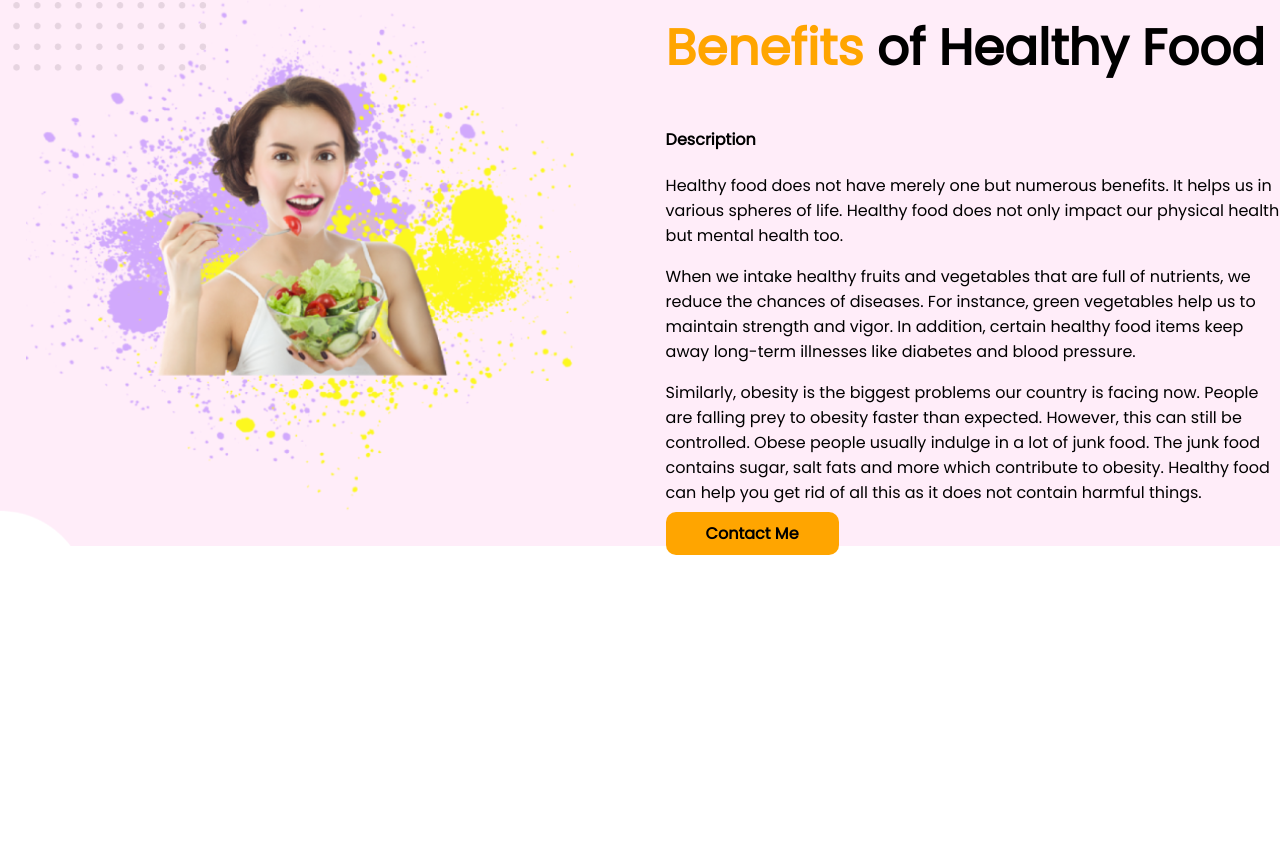
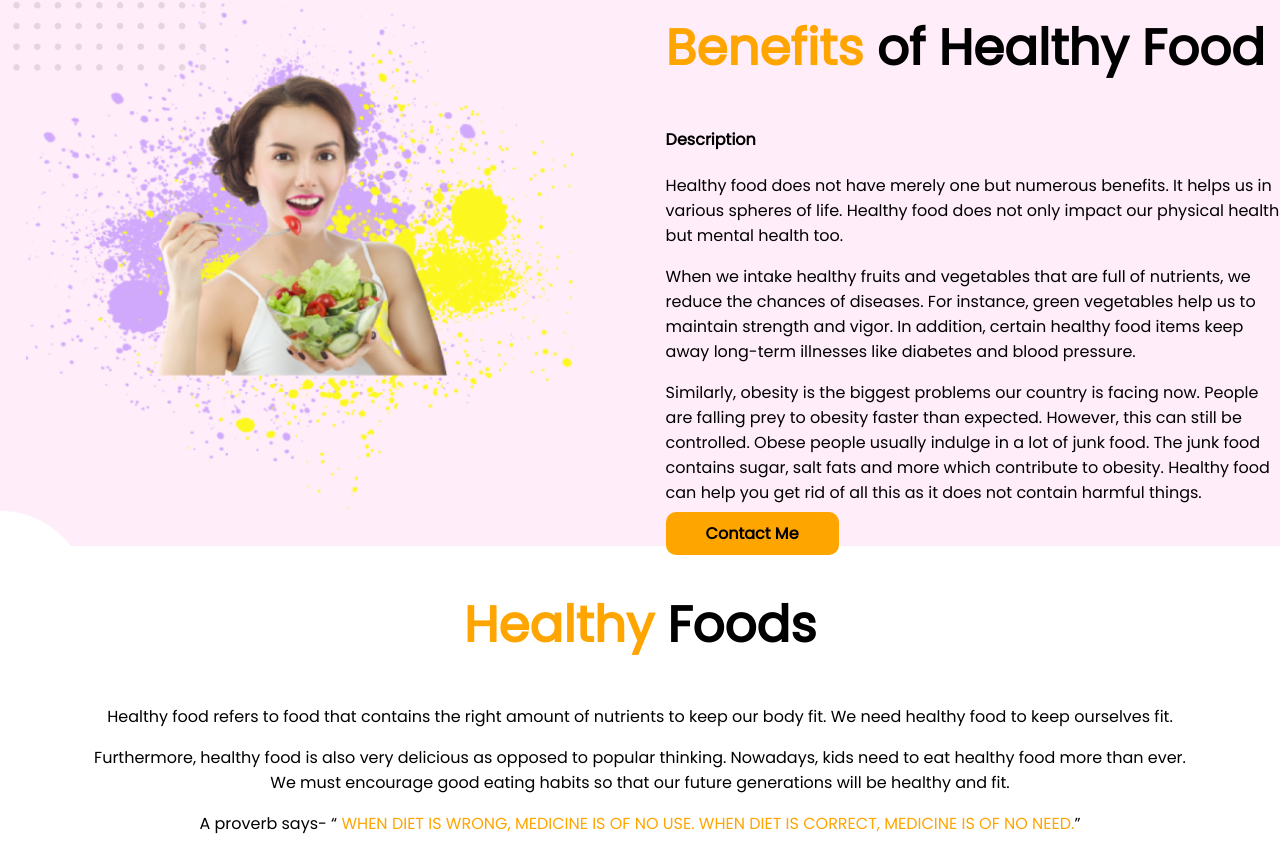
Before and after one commit to Jewel1923/food-network, a plain HTML site: page index.html in a window 1280 px wide. Shown: the part 786-1638 px from the top of the page. Before the commit the page ends 1341 px from the top, so only its background shows below. Drawn offline with Linux system fonts and the light colour scheme.

Commit message:
second commit

```diff
--- a/index.html
+++ b/index.html
@@ -50,6 +50,20 @@
                 Me</a>
         </div>
     </section>
+    <section>
+        <h1 class="center"><span class="orange">Healthy</span> Foods</h1>
+        <p class="center">Healthy food refers to food that contains the right amount of nutrients to keep our body fit.
+            We need healthy
+            food to keep ourselves fit.</p>
+        <p class="center">Furthermore, healthy food is also very delicious as opposed to popular thinking. Nowadays,
+            kids need to eat
+            healthy food more than ever. <br> We must encourage good eating habits so that our future generations will
+            be
+            healthy and fit.</p>
+        <p class="center">A proverb says- <q> <span class="orange">WHEN DIET IS WRONG, MEDICINE IS OF NO USE. WHEN DIET
+                    IS CORRECT, MEDICINE IS OF NO
+                    NEED.</span></q></p>
+    </section>
 
 </body>
 
--- a/stylefood.css
+++ b/stylefood.css
@@ -41,3 +41,6 @@ h3{font-size: 25px;}
     background-image: url(images/picfr12.png);
     background-repeat: no-repeat;
 }
+.center{
+    text-align: center;
+}
```
